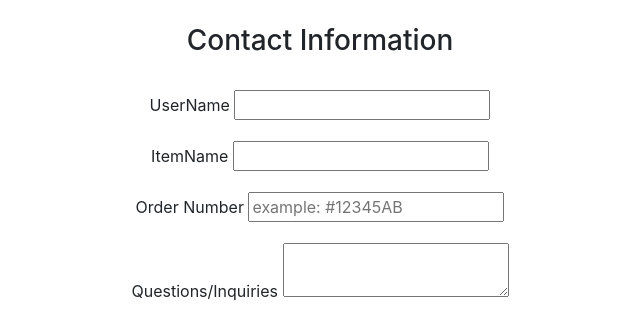
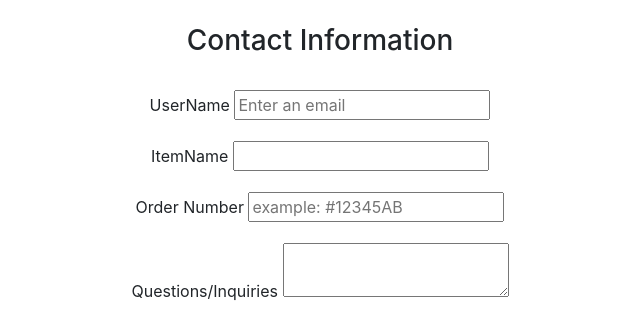
Before and after one commit to michaelroubeiz/287_Assignment, a PHP site: page /contact_us.php in a window 1280 px wide. Shown: the part 326-652 px from the top of the page, without its empty margins (320-960 px from the left). Run offline with PHP 8.4, Linux system fonts and the light colour scheme.

Commit message:
Update contact_us.php

```diff
--- a/Website A3/contact_us.php
+++ b/Website A3/contact_us.php
@@ -22,12 +22,12 @@
     <div>
     <h3>Contact Information</h3>
     </br>
-    <form target="_blank" action="https://calabrian-hydromete.000webhostapp.com/contact_form.php" method="post" >
+    <form target="_blank" action="contact_form.php" method="post" >
         <fieldset>
 
         <p>
             <label>UserName  </label>
-            <input type="text" name="UserName">
+            <input type="text" name="UserName" placeholder="Enter an email">
 
         </p>
         <p>
@@ -60,40 +60,6 @@
 
 </form>
 
-<?php
-/*if(!empty($_POST["UserName"]) {
-
-$found = false;
-$UserName = $_POST["UserName"];
-
-$file = fopen("Sign_Up_Information.txt", "r");
-
-if($file)
-{
-  echo "Hi your order details are below: ";
-  while(($line = fgets($file)))
-  {
-    echo "hi1--- delete after";
-    $array = explode(":", $line);
-
-    if($array[0] == $UserName) {
-
-        $found=true;
-        fclose($file);
-      }
-
-
-
-  }
-}
-}
-if (!empty($_POST["UserName"]) {
-    $found=true;
-        echo "<script> location.href='new_url'; </script>";
-        exit;
-}*/
-?>
-
 </body>
 
 <!--collapsible footer for info-->
```
